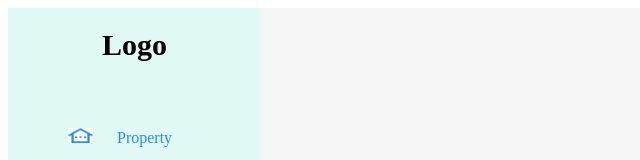
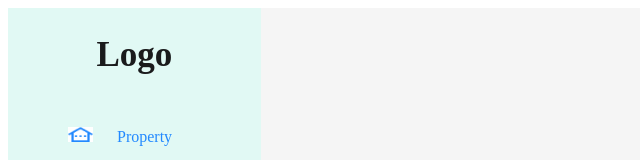
Before and after one commit to sushant-sg9/real-estate-client, a React (Create React App) app: page /properties in a window 1280 px wide. Shown: the top 160 px of the page, without its empty margins (0-640 px from the left). Built offline with nearby package versions, Linux system fonts and the light colour scheme.

Commit message:
Update landingPage.css

```diff
--- a/src/components/LandingPage/landingPage.css
+++ b/src/components/LandingPage/landingPage.css
@@ -33,10 +33,13 @@
 }
 
 .logo{
-    width: 100%;
-    height:50px;
+    font-family: ''Source Sans Pro'';
+    font-style: normal;
+    font-weight: 700;
+    font-size: 35px;
+    line-height: 44px;
+    color: #1A1B1C;
     text-align:center;
-    font-size: 30px;
-    margin-top: 20px;
-    font-weight: bolder;
+    margin-top: 25px;
+
 }
```
